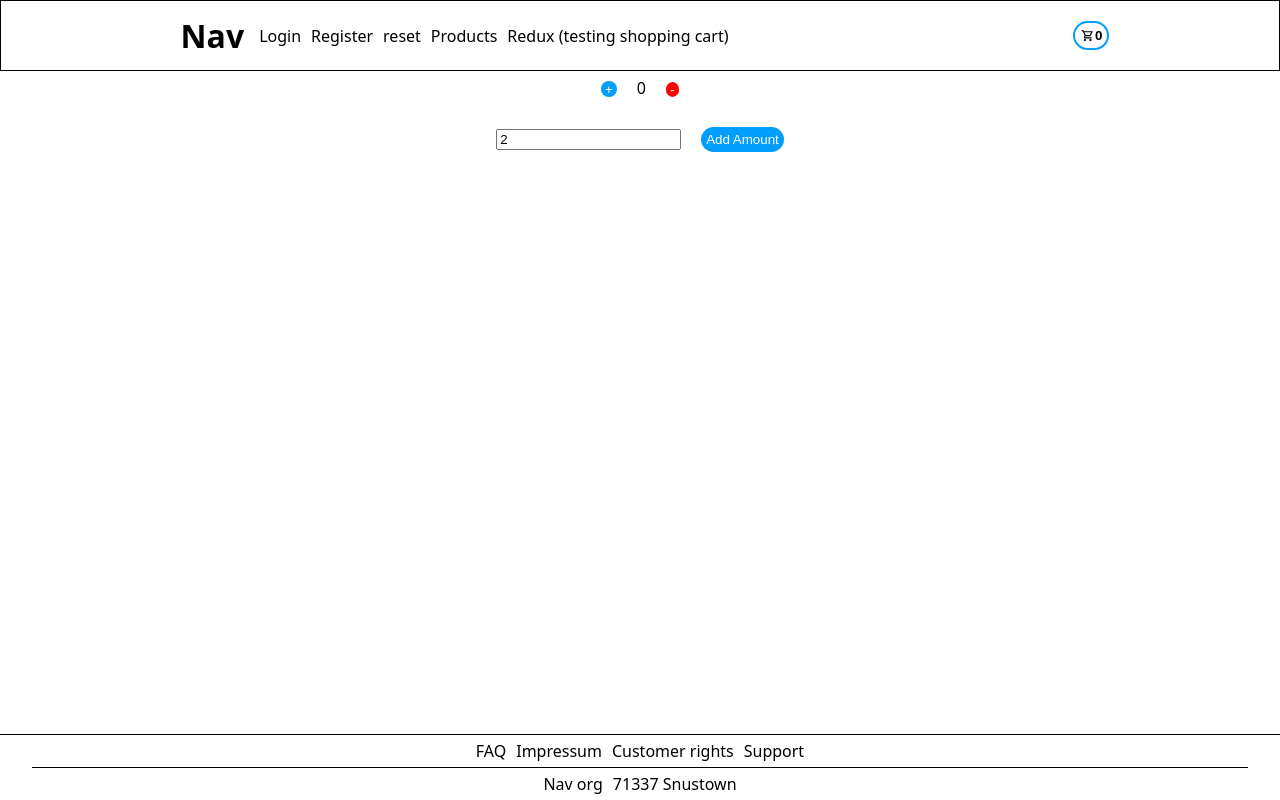
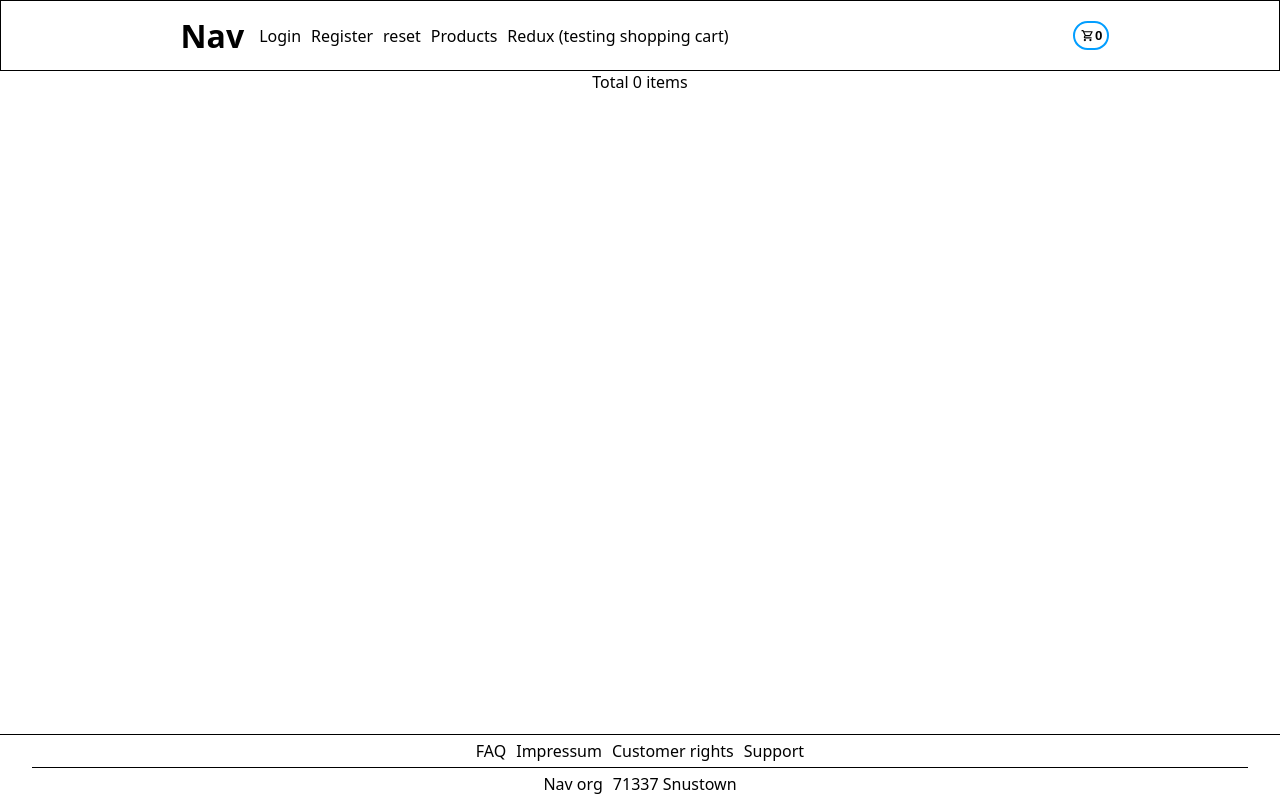
Before and after one commit to somlom/E-Com-Shop, a React app: page /redux in a window 1280 px wide. Built offline with nearby package versions, Linux system fonts and the light colour scheme.

Commit message:
fixed bug with removing from cart

```diff
--- a/src/components/Product.jsx
+++ b/src/components/Product.jsx
@@ -23,7 +23,7 @@ export const Product = (props) => {
                 <h3>{data.name}</h3>
                 <p>{data.text}</p>
                 <p>{data.price}</p>
-                <button type='button' onClick={() => dispatch(add_to_cart({ id:data.id }))}>Add to cart</button>
+                <button type='button' onClick={() => dispatch(add_to_cart(data))}>Add to cart</button>
             </div>
         )
 
--- a/src/css/Cart.scss
+++ b/src/css/Cart.scss
@@ -4,8 +4,13 @@
     align-items: center;
 }
 
-.add_count_to_cart * {
+.product_in_cart {
     margin: 10px;
+    padding: 20px;
+    border: solid 1px black;
+    border-radius: 20px;
+    width: 40vw;
+
 }
 
 /* .add_count_to_cart button {
@@ -35,7 +40,7 @@
     opacity: 0.7;
 }
 
-.decrement_button {
+.remove_item_button {
     border-radius: 50%;
     background-color: white;
     border: none;
@@ -48,9 +53,11 @@
     color: white;
     cursor: pointer;
     transition: opacity 0.15s;
+    position: fixed;
+    right: 40px;
 }
 
-.decrement_button:hover {
+.remove_item_button:hover {
     opacity: 0.7;
 }
 
--- a/src/features/cart/cart_slice.js
+++ b/src/features/cart/cart_slice.js
@@ -1,8 +1,6 @@
 import { createSlice } from '@reduxjs/toolkit'
 
 const value = JSON.parse(localStorage.getItem('cart')) || [];
-
-console.log(JSON.parse(localStorage.getItem('cart')))
 
 export const cart_slice = createSlice({
   name: 'cart',
@@ -19,18 +17,14 @@ export const cart_slice = createSlice({
       localStorage.setItem("cart", JSON.stringify(state.value))
     },
     remove_from_cart: (state, action) => {
-      state.value = state.value.splice(state.value.indexOf(action.payload, 1))
-      localStorage.setItem("cart", JSON.stringify(state.value))
-    },
-    add_many_to_cart: (state, action) => {
-      state.value += action.payload
+      state.value.splice(action.payload, 1)
       localStorage.setItem("cart", JSON.stringify(state.value))
     },
   },
 })
 
 // Action creators are generated for each case reducer function
-export const { add_to_cart, remove_from_cart, add_many_to_cart } = cart_slice.actions
+export const { add_to_cart, remove_from_cart } = cart_slice.actions
 export const selectCount = (state) => state.cart.value
 
 export default cart_slice.reducer
--- a/src/pages/Cart.jsx
+++ b/src/pages/Cart.jsx
@@ -1,7 +1,7 @@
-import React, { useState } from 'react';
+import React from 'react';
 import { useSelector, useDispatch } from 'react-redux';
 import {
-  add_to_cart, remove_from_cart, add_many_to_cart,
+  add_to_cart, remove_from_cart,
   selectCount,
 } from '../features/cart/cart_slice';
 import "../css/Cart.scss"
@@ -11,37 +11,23 @@ import { Link } from 'react-router-dom';
 export function Cart() {
   const count = useSelector(selectCount);
   const dispatch = useDispatch();
-  const [incrementAmount, setIncrementAmount] = useState('2');
 
   return (
     <div className='cart'>
 
-      <div className='add_count_to_cart'>
-
-        <button className='increment_button' aria-label="Increment value" onClick={() => dispatch(add_to_cart({ id: '1' }))}>
-          +
-        </button>
-        <span >{count.length}</span>
-        <button className='decrement_button' aria-label="Decrement value" onClick={() => dispatch(remove_from_cart())}>
-          -
-        </button>
-        <div>
-          {count.map(data => (
-            <div style={{backgroundColor: "red", color: "white"}} key={count.indexOf(data)}>
-              <p>index: {count.indexOf(data)}</p>
-              <p>id: {data.id}</p>
-              <Link to={`/products/${data.id}`}>Go to this element</Link>
-            </div>
-          ))}
-        </div>
+      <span>Total {count.length} items</span>
+      <div>
+        {count.map(data => (
+          <div className="product_in_cart" key={count.indexOf(data)}>
+            <button className='remove_item_button' onClick={() => dispatch(remove_from_cart(count.indexOf(data)))}>x</button>
+            {/* <p>id: {data.id}</p> */}
+            <p>{data.name}</p>
+            <p>price: {data.price}</p>
+            <button><Link to={`/products/${data.id}`}>Go to this element</Link></button>
+          </div>
+        ))}
       </div>
 
-      <div className='add_count_to_cart'>
-        <input aria-label="Set increment amount" value={incrementAmount} onChange={e => setIncrementAmount(e.target.value)} />
-        <button className='add_amount_button' onClick={() => dispatch(add_many_to_cart(Number(incrementAmount) || 0))}>
-          Add Amount
-        </button>
-      </div>
     </div>
   );
 }
```
